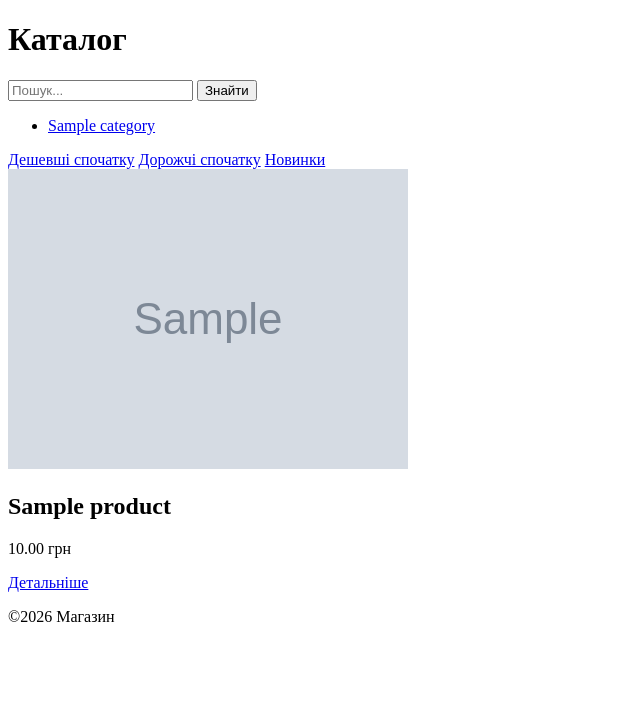
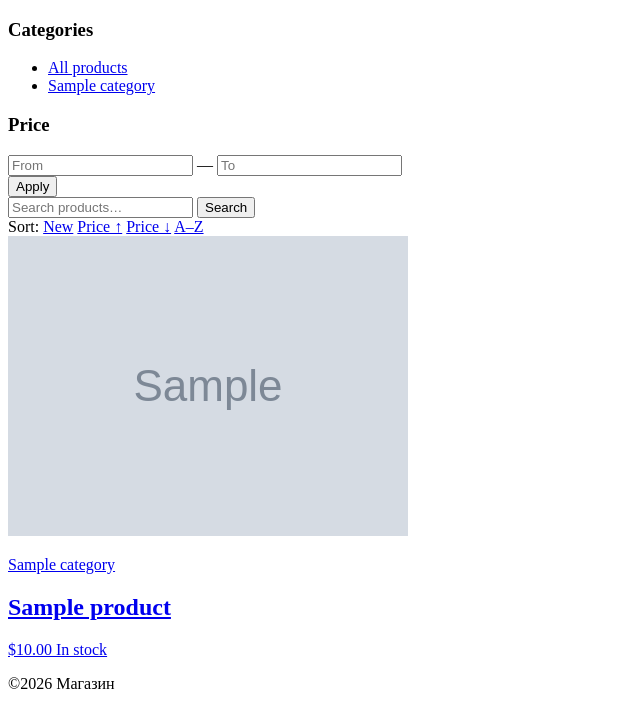
Before and after one commit to jeremyDev2/Store, a Django app: page /products/ in a window 1280 px wide. Shown: the part 26-754 px from the top of the page, without its empty margins (0-640 px from the left). Run offline with Django 5.2, Linux system fonts and the light colour scheme; tables that the repository leaves empty hold one stand-in row (values such as "Sample post"); grey boxes marked "Sample" are stand-in pictures; parts of the project's set-up code (start-up, migrations or seed data) failed here and were passed over.

Commit message:
products catalog markup

```diff
--- a/products/templates/products/product_list.html
+++ b/products/templates/products/product_list.html
@@ -1,48 +1,128 @@
 {% extends 'base.html' %}
+{% load static %}
 
-{% block title %}Каталог товарів{% endblock %}
+{% block title %}Catalog — Store{% endblock %}
+
+{% block extra_css %}
+<link rel="stylesheet" href="{% static 'css/products.css' %}">
+{% endblock %}
 
 {% block content %}
-<h1>Каталог</h1>
+<div class="catalog-page">
 
-<form method="get">
-    <input type="text" name="q" value="{{ request.GET.q }}" placeholder="Пошук...">
-    <button type="submit">Знайти</button>
+    <aside class="sidebar">
+        <div class="sidebar-section">
+            <h3>Categories</h3>
+            <ul class="category-list">
+                <li>
+                    <a href="?" class="cat-link {% if not request.GET.category %}cat-link--active{% endif %}">
+                        All products
+                    </a>
+                </li>
+                {% for cat in categories %}
+                <li>
+                    <a href="?category={{ cat.slug }}{% if request.GET.q %}&q={{ request.GET.q }}{% endif %}"
+                       class="cat-link {% if request.GET.category == cat.slug %}cat-link--active{% endif %}">
+                        {{ cat.name }}
+                    </a>
+                </li>
+                {% endfor %}
+            </ul>
+        </div>
+
+        <div class="sidebar-section">
+            <h3>Price</h3>
+            <form method="get" class="price-form">
+                {% if request.GET.q %}<input type="hidden" name="q" value="{{ request.GET.q }}">{% endif %}
+                {% if request.GET.category %}<input type="hidden" name="category" value="{{ request.GET.category }}">{% endif %}
+                {% if request.GET.sort %}<input type="hidden" name="sort" value="{{ request.GET.sort }}">{% endif %}
+                <div class="price-inputs">
+                    <input type="number" name="min_price" placeholder="From" value="{{ request.GET.min_price }}" min="0">
+                    <span>—</span>
+                    <input type="number" name="max_price" placeholder="To" value="{{ request.GET.max_price }}" min="0">
+                </div>
+                <button type="submit" class="btn-filter">Apply</button>
+            </form>
+        </div>
+    </aside>
+
+    <div class="catalog-main">
+
+        <div class="catalog-toolbar">
+            <form method="get" class="search-form">
+                {% if request.GET.category %}<input type="hidden" name="category" value="{{ request.GET.category }}">{% endif %}
+                <input type="text" name="q" value="{{ request.GET.q }}" placeholder="Search products…" class="search-input">
+                <button type="submit" class="search-btn">Search</button>
             </form>
 
-<ul>
-    {% for category in categories %}
-        <li><a href="?category={{ category.slug }}">{{ category.name }}</a></li>
-    {% endfor %}
-</ul>
+            <div class="sort-links">
+                <span class="sort-label">Sort:</span>
+                <a href="?{% if request.GET.category %}category={{ request.GET.category }}&{% endif %}{% if request.GET.q %}q={{ request.GET.q }}&{% endif %}sort=-created_at"
+                   class="sort-link {% if request.GET.sort == '-created_at' or not request.GET.sort %}sort-link--active{% endif %}">New</a>
+                <a href="?{% if request.GET.category %}category={{ request.GET.category }}&{% endif %}{% if request.GET.q %}q={{ request.GET.q }}&{% endif %}sort=price"
+                   class="sort-link {% if request.GET.sort == 'price' %}sort-link--active{% endif %}">Price ↑</a>
+                <a href="?{% if request.GET.category %}category={{ request.GET.category }}&{% endif %}{% if request.GET.q %}q={{ request.GET.q }}&{% endif %}sort=-price"
+                   class="sort-link {% if request.GET.sort == '-price' %}sort-link--active{% endif %}">Price ↓</a>
+                <a href="?{% if request.GET.category %}category={{ request.GET.category }}&{% endif %}{% if request.GET.q %}q={{ request.GET.q }}&{% endif %}sort=name"
+                   class="sort-link {% if request.GET.sort == 'name' %}sort-link--active{% endif %}">A–Z</a>
+            </div>
+        </div>
 
-<!-- Сортировка -->
-<a href="?sort=price">Дешевші спочатку</a>
-<a href="?sort=-price">Дорожчі спочатку</a>
-<a href="?sort=-created_at">Новинки</a>
-
-<div>
+        {% if products %}
+        <div class="product-grid">
             {% for product in products %}
-        <div>
+            <a href="{% url 'products:product_detail' product.slug %}" class="product-card">
+                <div class="product-img">
+                    {% if product.image %}
                         <img src="{{ product.image.url }}" alt="{{ product.name }}">
-            <h2>{{ product.name }}</h2>
-            <p>{{ product.price }} грн</p>
-            <a href="{% url 'products:product_detail' product.slug %}">Детальніше</a>
+                    {% else %}
+                        <div class="product-img-placeholder">No image</div>
+                    {% endif %}
                 </div>
-    {% empty %}
-        <p>Товари не знайдені</p>
+                <div class="product-info">
+                    <p class="product-category">{{ product.category.name }}</p>
+                    <h2 class="product-name">{{ product.name }}</h2>
+                    <div class="product-footer">
+                        <span class="product-price">${{ product.price }}</span>
+                        {% if product.stock > 0 %}
+                            <span class="product-stock in-stock">In stock</span>
+                        {% else %}
+                            <span class="product-stock out-stock">Out of stock</span>
+                        {% endif %}
+                    </div>
+                </div>
+            </a>
             {% endfor %}
         </div>
+        {% else %}
+        <div class="empty-state">
+            <span class="empty-icon">🔍</span>
+            <p>No products found</p>
+            <a href="?" class="btn-reset">Reset filters</a>
+        </div>
+        {% endif %}
 
         {% if page_obj.has_other_pages %}
+        <div class="pagination">
             {% if page_obj.has_previous %}
-        <a href="?page={{ page_obj.previous_page_number }}">← Назад</a>
+                <a href="?page={{ page_obj.previous_page_number }}{% if request.GET.q %}&q={{ request.GET.q }}{% endif %}{% if request.GET.category %}&category={{ request.GET.category }}{% endif %}{% if request.GET.sort %}&sort={{ request.GET.sort }}{% endif %}" class="page-btn">← Prev</a>
             {% endif %}
 
-    <span>Сторінка {{ page_obj.number }} з {{ page_obj.paginator.num_pages }}</span>
+            {% for num in page_obj.paginator.page_range %}
+                {% if page_obj.number == num %}
+                    <span class="page-btn page-btn--active">{{ num }}</span>
+                {% elif num > page_obj.number|add:'-3' and num < page_obj.number|add:'3' %}
+                    <a href="?page={{ num }}{% if request.GET.q %}&q={{ request.GET.q }}{% endif %}{% if request.GET.category %}&category={{ request.GET.category }}{% endif %}{% if request.GET.sort %}&sort={{ request.GET.sort }}{% endif %}" class="page-btn">{{ num }}</a>
+                {% endif %}
+            {% endfor %}
 
             {% if page_obj.has_next %}
-        <a href="?page={{ page_obj.next_page_number }}">Вперед →</a>
+                <a href="?page={{ page_obj.next_page_number }}{% if request.GET.q %}&q={{ request.GET.q }}{% endif %}{% if request.GET.category %}&category={{ request.GET.category }}{% endif %}{% if request.GET.sort %}&sort={{ request.GET.sort }}{% endif %}" class="page-btn">Next →</a>
             {% endif %}
+        </div>
         {% endif %}
+
+    </div>
+</div>
+
 {% endblock %}
```
Lines whose indentation alone changed are shown as unchanged.
